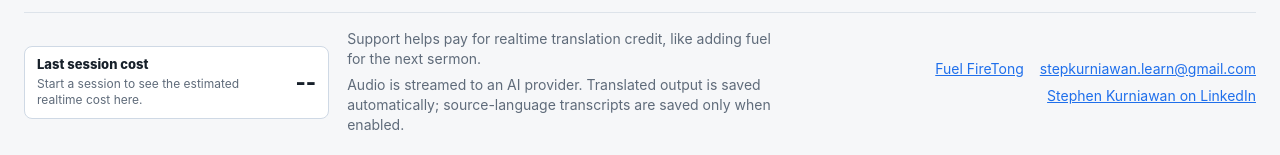
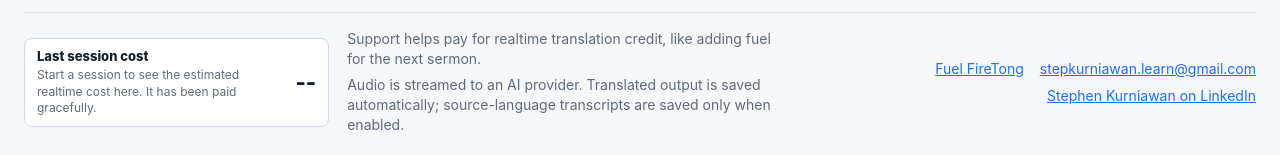
Before and after one commit to stepkurniawan/firetong, a Svelte app: page / in a window 1280 px wide. Shown: the part 797-952 px from the top of the page. Built offline with nearby package versions, Linux system fonts and the light colour scheme; no server answers.

Commit message:
fix: update session cost message to clarify payment status

```diff
--- a/frontend/src/App.svelte
+++ b/frontend/src/App.svelte
@@ -94,7 +94,7 @@
         : `${formatDuration(elapsedSessionSeconds)} at the current realtime rates.`
       : lastSavedSessionCost?.estimated_total_usd !== null && lastSavedSessionCost
         ? "Final estimate saved with the transcript metadata."
-        : "Start a session to see the estimated realtime cost here.";
+        : "Start a session to see the estimated realtime cost here. It has been paid gracefully.";
 
   const supportUrl = "https://paypal.me/stepkurniawan";
   const feedbackEmail = "stepkurniawan.learn@gmail.com";
```
